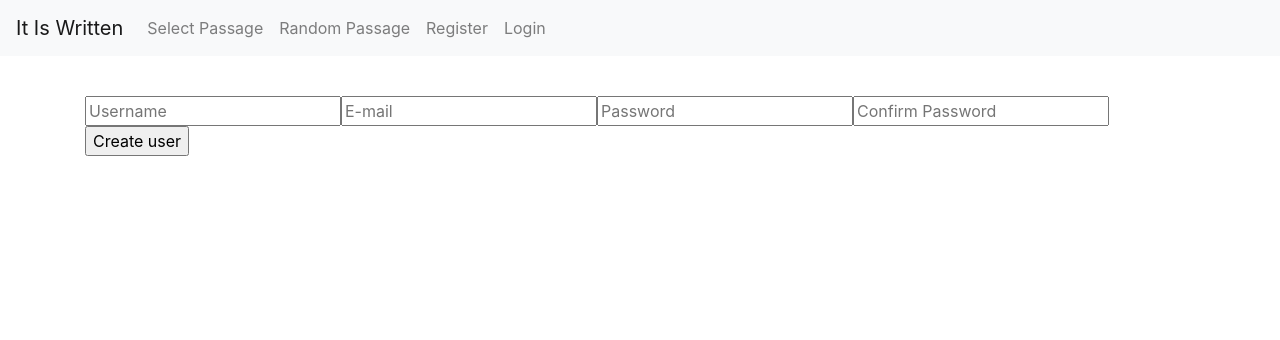
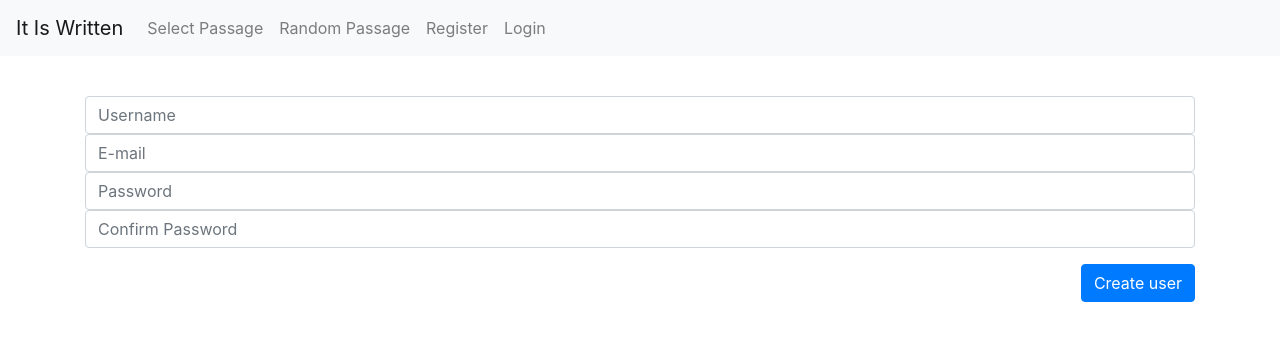
Before and after one commit to InnuendoX3/it-is-written, a React (Create React App) app in the folder client/: page /register in a window 1280 px wide. Shown: the top 340 px of the page. Built offline with nearby package versions, Linux system fonts and the light colour scheme.

Commit message:
Bootstrap favourite list

```diff
--- a/client/src/App.css
+++ b/client/src/App.css
@@ -57,6 +57,11 @@ h1, h2, h3, h4 {
   margin-top: 5vh;
 }
 
+.fav_item {
+  margin: 1vh;
+  cursor: pointer;
+}
+
 
 
 
--- a/client/src/components/favourites/favouriteItem.jsx
+++ b/client/src/components/favourites/favouriteItem.jsx
@@ -2,6 +2,8 @@ import React, {useContext} from 'react'
 
 import PassageKit from '../../data/PassageKit'
 import { BibleContext } from '../../contexts/BibleContext'
+
+import Container from 'react-bootstrap/Container'
 
 export default function FavouriteItem(props) {
   const { setPassage } = useContext(BibleContext)
@@ -28,10 +30,16 @@ export default function FavouriteItem(props) {
   }
 
   return (
-    <div onClick={handleClick}>
-      <p>{shortedContent}</p>
-      <p>{reference} - average: {averageRound} %</p>
-
-    </div>
+    <Container>
+      <div className='card fav_item' onClick={handleClick}>
+        <div className='card-body'>
+          <p>{shortedContent}</p>
+          <div className='buttons_horizontal'>
+            <span>{reference}</span>
+            <span>Average: {averageRound}%</span>
+          </div>
+        </div>
+      </div>
+    </Container>
   )
 }
--- a/client/src/components/intro/index.jsx
+++ b/client/src/components/intro/index.jsx
@@ -11,7 +11,7 @@ export default function Intro() {
       <p>"This Book of the Law must not depart from your mouth. Meditate on it day and night so that you may act carefully according to all that is written in it."</p>
       <h4>Read, retain and write</h4>
       <div>
-        <Link className='f-cen-cen'  to="/select" >Let's practice</Link>
+        <Link className='f-cen-cen badge badge-dark'  to="/select" >Let's practice</Link>
       </div>
     </Container>
   )
--- a/client/src/components/login/index.jsx
+++ b/client/src/components/login/index.jsx
@@ -2,6 +2,9 @@ import React, { useState, useContext } from 'react'
 import { UserContext } from '../../contexts/UserContext'
 
 import UserKit from '../../data/UserKit'
+
+import Form from 'react-bootstrap/Form'
+import Button from 'react-bootstrap/Button'
 
 export default function Login(props) {
   const { setUserData, setIsAuthenticated, setIsAdmin } = useContext(UserContext)
@@ -47,11 +50,16 @@ export default function Login(props) {
   }
 
   return (
-    <form onSubmit={authenticateUser}>
-      <input type='email' value={email} onChange={handleEmail} placeholder='E-mail' required />
-      <input type='password' value={password} onChange={handlePassword} placeholder='Password' required />
-      <input type="submit" value="Login" />
+    <Form onSubmit={authenticateUser}>
+      <Form.Group>
+        <Form.Control type='email' value={email} onChange={handleEmail} placeholder='E-mail' required />
+        <Form.Control type='password' value={password} onChange={handlePassword} placeholder='Password' required />
+      </Form.Group>
+      <Form.Group className='button_right'>
+        <Button type="submit" variant="primary">Login</Button>
+      </Form.Group>
       <p>{errorMessage}</p>
-    </form>
+
+    </Form>
   )
 }
--- a/client/src/components/register/index.jsx
+++ b/client/src/components/register/index.jsx
@@ -2,6 +2,9 @@ import React, { useState, useContext } from 'react'
 import { UserContext } from '../../contexts/UserContext'
 
 import UserKit from '../../data/UserKit'
+
+import Form from 'react-bootstrap/Form'
+import Button from 'react-bootstrap/Button'
 
 export default function Register(props) {
   const { setUserData, setIsAuthenticated } = useContext(UserContext)
@@ -81,13 +84,17 @@ export default function Register(props) {
   }
 
   return (
-    <form onSubmit={handleSubmit}>
-      <input type='text' value={username} onChange={handleUsername} placeholder='Username' required />
-      <input type='email' value={email} onChange={handleEmail} placeholder='E-mail' required />
-      <input type='password' value={password} onChange={handlePassword} placeholder='Password' required />
-      <input type='password' value={passwordConfirmation} onChange={handlePasswordConfirmation} placeholder='Confirm Password' required />
-      <input type="submit" value="Create user" />
+    <Form onSubmit={handleSubmit}>
+      <Form.Group>
+        <Form.Control type='text' value={username} onChange={handleUsername} placeholder='Username' required />
+        <Form.Control type='email' value={email} onChange={handleEmail} placeholder='E-mail' required />
+        <Form.Control type='password' value={password} onChange={handlePassword} placeholder='Password' required />
+        <Form.Control type='password' value={passwordConfirmation} onChange={handlePasswordConfirmation} placeholder='Confirm Password' required />
+      </Form.Group>
+      <Form.Group className='button_right'>
+        <Button type="submit" variant="primary">Create user</Button>
+      </Form.Group>
       <p>{errorMessage}</p>
-    </form>
+    </Form>
   )
 }
```
